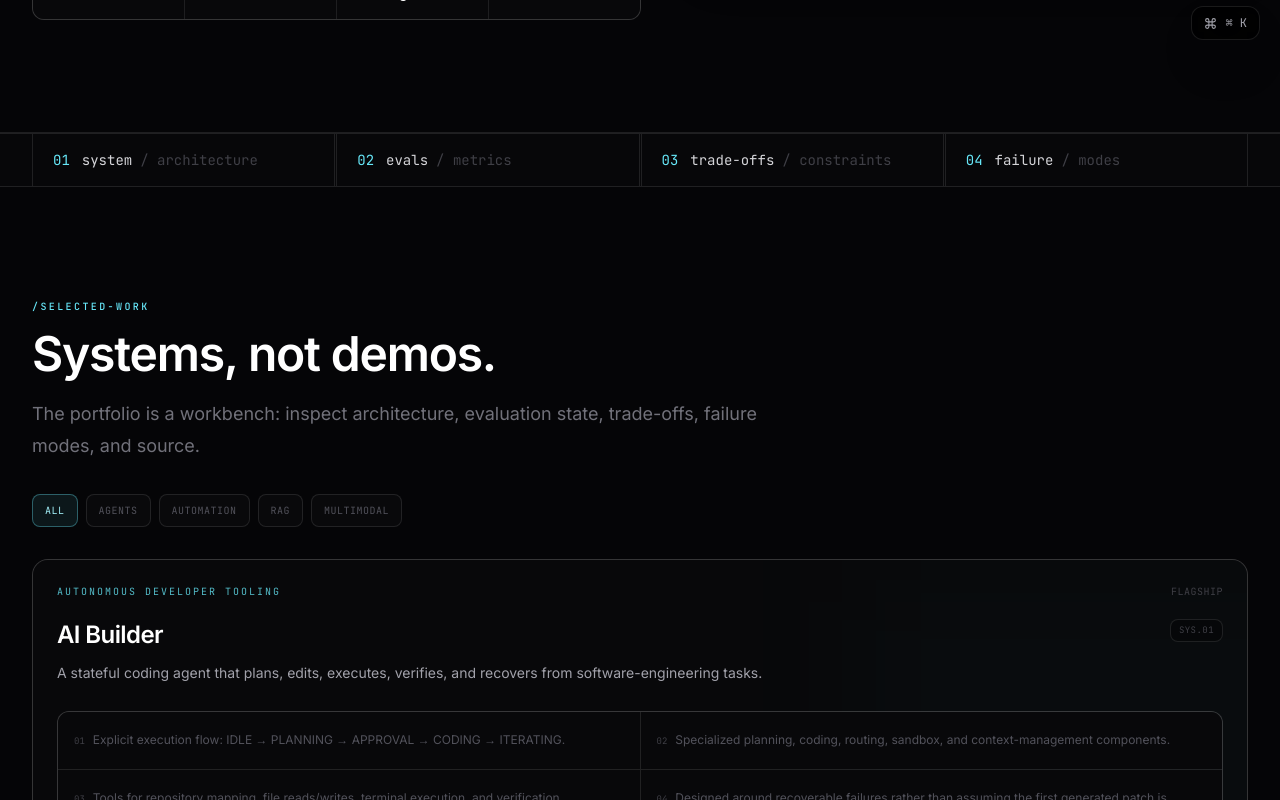
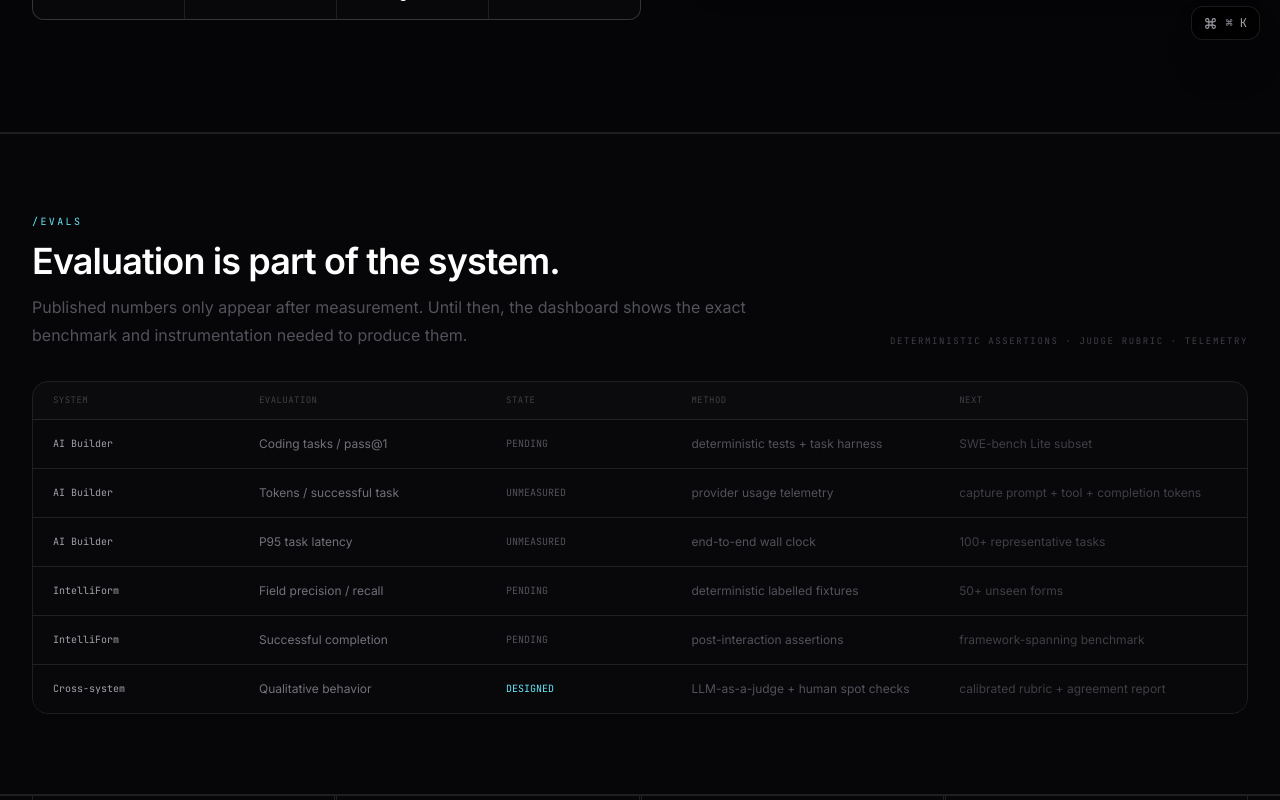
Before and after one commit to adityapurohit01/my_portfolio, a Next.js app: page / in a window 1280 px wide. Shown: the part 740-1540 px from the top of the page. Built offline with nearby package versions, Linux system fonts and the light colour scheme.

Commit message:
Place evaluation dashboard on homepage

```diff
--- a/src/app/page.tsx
+++ b/src/app/page.tsx
@@ -5,6 +5,7 @@ import Projects from "@/components/Projects";
 import About from "@/components/About";
 import Awards from "@/components/Awards";
 import Contact from "@/components/Contact";
+import SystemsEvalMatrix from "@/components/SystemsEvalMatrix";
 
 const systemPrinciples = [
   ["01", "system", "architecture"],
@@ -18,6 +19,7 @@ export default function Home() {
     <main className="min-h-screen overflow-x-hidden">
       <Navbar />
       <Hero />
+      <SystemsEvalMatrix />
       <section className="border-y border-white/10 bg-[#070709]">
         <div className="mx-auto grid max-w-7xl gap-px overflow-hidden px-6 text-sm sm:grid-cols-4 lg:px-8">
           {systemPrinciples.map(([n, a, b]) => (
```
